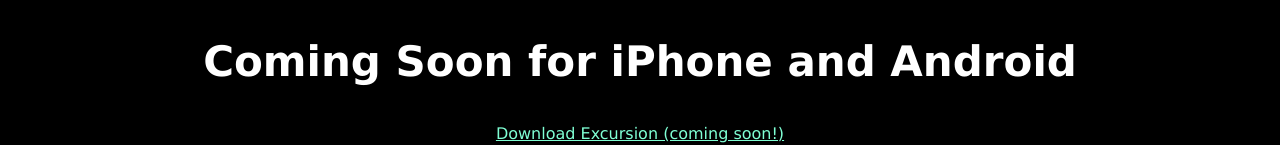
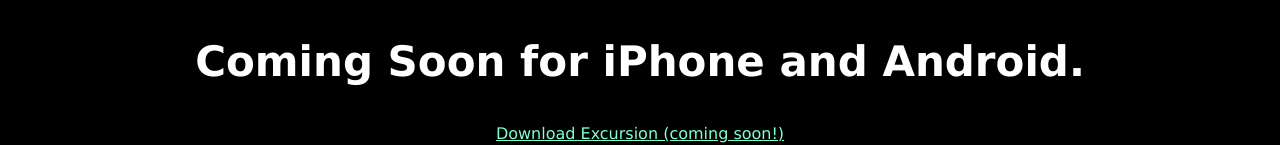
Before and after one commit to Velkor2017/excursion, a plain HTML site: page index.html in a window 1280 px wide. Shown: the part 894-1039 px from the top of the page. Drawn offline with Linux system fonts and the light colour scheme.

```diff
--- a/index.html
+++ b/index.html
@@ -19,7 +19,7 @@
 	</p>
 	<p>
 		<img class="app" src="https://s3/amazonaws.com/codecademy-content/programs/freelance-one/excursion/images/phone.png">
-		<h2>Coming Soon for iPhone and Android</h2>
+		<h2>Coming Soon for iPhone and Android.</h2>
 	</p>
 	<p>
 		<a class="cta" href="#">Download Excursion (coming soon!)</a>
```
